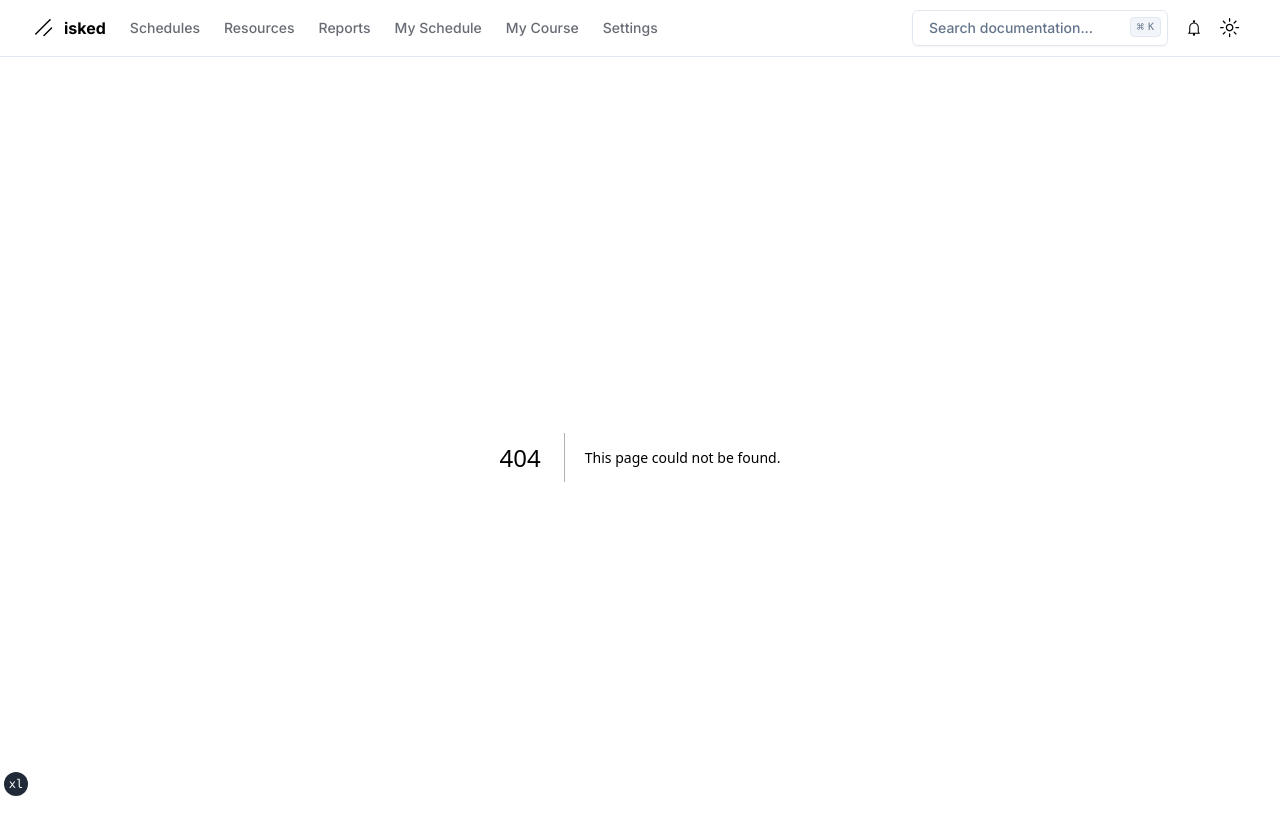
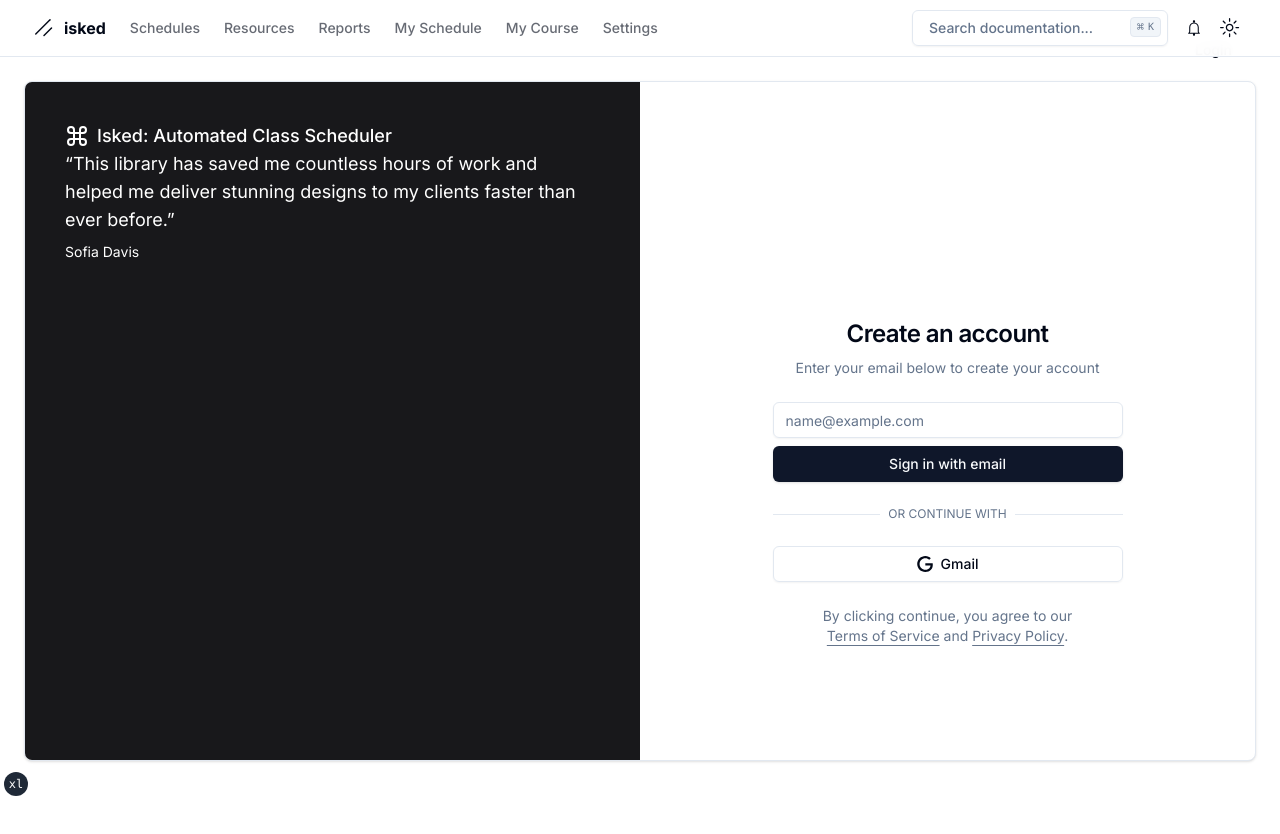
Before and after one commit to AXen-02/isked, a Next.js app: page /authentication in a window 1280 px wide. Before the commit this address had no page. Shown: the top 834 px of the page. After the commit the page ends 800 px from the top, so only its background shows below. Built offline with nearby package versions, Linux system fonts and the light colour scheme.

Commit message:
save: edit authpage

```diff
--- a/package.json
+++ b/package.json
@@ -13,8 +13,10 @@
     "@radix-ui/react-dialog": "^1.0.4",
     "@radix-ui/react-dropdown-menu": "^2.0.5",
     "@radix-ui/react-icons": "^1.3.0",
+    "@radix-ui/react-label": "^2.0.2",
     "@radix-ui/react-scroll-area": "^1.0.4",
     "@radix-ui/react-slot": "^1.0.2",
+    "@radix-ui/react-tabs": "^1.0.4",
     "@radix-ui/react-tooltip": "^1.0.6",
     "@types/node": "20.4.9",
     "@types/react": "18.2.19",
@@ -31,6 +33,7 @@
     "postcss": "8.4.27",
     "react": "18.2.0",
     "react-dom": "18.2.0",
+    "react-icons": "^4.10.1",
     "tailwind-merge": "^1.14.0",
     "tailwindcss": "3.3.3",
     "tailwindcss-animate": "^1.0.6",
--- /dev/null
+++ b/src/app/authentication/components/user-auth-form.tsx
@@ -0,0 +1,70 @@
+"use client";
+
+import { Icons } from "@/components/icons";
+import { Button } from "@/components/ui/button";
+import { Input } from "@/components/ui/input";
+import { Label } from "@/components/ui/label";
+import { cn } from "@/lib/utils";
+import React from "react";
+
+interface UserAuthFormProps extends React.HTMLAttributes<HTMLDivElement> {}
+
+export function UserAuthForm({ className, ...props }: UserAuthFormProps) {
+  const [isLoading, setIsLoading] = React.useState<boolean>(false);
+
+  async function onSubmit(event: React.SyntheticEvent) {
+    event.preventDefault();
+    setIsLoading(true);
+
+    setTimeout(() => {
+      setIsLoading(false);
+    }, 3000);
+  }
+
+  return (
+    <div className={cn("grid gap-6", className)} {...props}>
+      <form onSubmit={onSubmit}>
+        <div className="grid gap-2">
+          <div className="grid gap-1">
+            <Label className="sr-only" htmlFor="email">
+              Email
+            </Label>
+            <Input
+              id="email"
+              placeholder="name@example.com"
+              type="email"
+              autoCapitalize="none"
+              autoComplete="email"
+              autoCorrect="off"
+              disabled={isLoading}
+            />
+          </div>
+          <Button disabled={isLoading}>
+            {isLoading && (
+              <Icons.spinner className="mr-2 h-4 w-4 animate-spin" />
+            )}
+            Sign in with email
+          </Button>
+        </div>
+      </form>
+      <div className="relative">
+        <div className="absolute inset-0 flex items-center">
+          <span className="w-full border-t" />
+        </div>
+        <div className="relative flex justify-center text-xs uppercase">
+          <span className="bg-background px-2 text-muted-foreground">
+            Or continue with
+          </span>
+        </div>
+      </div>
+      <Button variant="outline" type="button" disabled={isLoading}>
+        {isLoading ? (
+          <Icons.spinner className="mr-2 h-4 w-4 animate-spin" />
+        ) : (
+          <Icons.google className="mr-2 h-4 w-4" />
+        )}{" "}
+        Gmail
+      </Button>
+    </div>
+  );
+}
--- /dev/null
+++ b/src/app/authentication/page.tsx
@@ -0,0 +1,92 @@
+import { FC } from "react";
+
+import { UserAuthForm } from "./components/user-auth-form";
+import { Metadata } from "next";
+import Link from "next/link";
+import { cn } from "@/lib/utils";
+import { buttonVariants } from "@/components/ui/button";
+
+export const metadata: Metadata = {
+  title: "Authentication",
+  description: "Authentication forms built using the components.",
+};
+
+interface AuthenticationPageProps {}
+
+const AuthenticationPage: FC<AuthenticationPageProps> = ({}) => {
+  return (
+    <>
+      <div className="container flex h-[800px] flex-col items-center justify-center md:grid lg:max-w-none lg:grid-cols-2 lg:px-0">
+        <Link
+          href="/authentication"
+          className={cn(
+            buttonVariants({ variant: "ghost" }),
+            "absolute right-4 top-4 md:right-8 md:top-8"
+          )}
+        >
+          Login
+        </Link>
+        <div className="relative hidden h-full flex-col bg-muted p-10 text-white dark:border-r lg:flex">
+          <div className="absolute inset-0 bg-zinc-900" />
+          <div className="relative z-20 flex items-center text-lg font-medium">
+            <svg
+              xmlns="http://www.w3.org/2000/svg"
+              viewBox="0 0 24 24"
+              fill="none"
+              stroke="currentColor"
+              strokeWidth="2"
+              strokeLinecap="round"
+              strokeLinejoin="round"
+              className="mr-2 h-6 w-6"
+            >
+              <path d="M15 6v12a3 3 0 1 0 3-3H6a3 3 0 1 0 3 3V6a3 3 0 1 0-3 3h12a3 3 0 1 0-3-3" />
+            </svg>
+            Isked: Automated Class Scheduler
+          </div>
+          <div className="z-20">
+            <blockquote className="space-y-2">
+              <p className="text-lg">
+                &ldquo;This library has saved me countless hours of work and
+                helped me deliver stunning designs to my clients faster than
+                ever before.&rdquo;
+              </p>
+              <footer className="text-sm">Sofia Davis</footer>
+            </blockquote>
+          </div>
+        </div>
+        <div className="lg:p-8">
+          <div className="mx-auto flex w-full flex-col justify-center space-y-6 sm:w-[350px]">
+            <div className="flex flex-col space-y-2 text-center">
+              <h1 className="text-2xl font-semibold tracking-tight">
+                Create an account
+              </h1>
+              <p className="text-sm text-muted-foreground">
+                Enter your email below to create your account
+              </p>
+            </div>
+            <UserAuthForm />
+            <p className="px-8 text-center text-sm text-muted-foreground">
+              By clicking continue, you agree to our{" "}
+              <Link
+                href="/terms"
+                className="underline underline-offset-4 hover:text-primary"
+              >
+                Terms of Service
+              </Link>{" "}
+              and{" "}
+              <Link
+                href="/privacy"
+                className="underline underline-offset-4 hover:text-primary"
+              >
+                Privacy Policy
+              </Link>
+              .
+            </p>
+          </div>
+        </div>
+      </div>
+    </>
+  );
+};
+
+export default AuthenticationPage;
--- a/src/app/layout.tsx
+++ b/src/app/layout.tsx
@@ -69,7 +69,9 @@
           <div className="relative flex min-h-screen flex-col">
             <div className="flex-1">
               <SiteHeader />
-              <div className="flex-1">{children}</div>
+              <div className="max-h-[85vh] m-6 overflow-hidden rounded-[0.5rem] border bg-background shadow">
+                {children}
+              </div>
               {/* <SiteFooter />*/}
             </div>
           </div>
--- a/src/components/icons.tsx
+++ b/src/components/icons.tsx
@@ -1,6 +1,9 @@
 type IconProps = React.HTMLAttributes<SVGElement>;
 
+import { AiFillGoogleCircle } from "react-icons/ai";
+
 export const Icons = {
+  // svg
   logo: (props: IconProps) => (
     <svg xmlns="http://www.w3.org/2000/svg" viewBox="0 0 256 256" {...props}>
       <rect width="256" height="256" fill="none" />
@@ -139,4 +142,8 @@
       <path d="M21 12a9 9 0 1 1-6.219-8.56" />
     </svg>
   ),
+  // react-icon
+  google2: (props: React.HTMLAttributes<SVGElement>) => {
+    return <AiFillGoogleCircle {...props} />;
+  },
 };
--- /dev/null
+++ b/src/components/ui/input.tsx
@@ -0,0 +1,25 @@
+import * as React from "react"
+
+import { cn } from "@/lib/utils"
+
+export interface InputProps
+  extends React.InputHTMLAttributes<HTMLInputElement> {}
+
+const Input = React.forwardRef<HTMLInputElement, InputProps>(
+  ({ className, type, ...props }, ref) => {
+    return (
+      <input
+        type={type}
+        className={cn(
+          "flex h-9 w-full rounded-md border border-input bg-transparent px-3 py-1 text-sm shadow-sm transition-colors file:border-0 file:bg-transparent file:text-sm file:font-medium placeholder:text-muted-foreground focus-visible:outline-none focus-visible:ring-1 focus-visible:ring-ring disabled:cursor-not-allowed disabled:opacity-50",
+          className
+        )}
+        ref={ref}
+        {...props}
+      />
+    )
+  }
+)
+Input.displayName = "Input"
+
+export { Input }
--- /dev/null
+++ b/src/components/ui/label.tsx
@@ -0,0 +1,26 @@
+"use client"
+
+import * as React from "react"
+import * as LabelPrimitive from "@radix-ui/react-label"
+import { cva, type VariantProps } from "class-variance-authority"
+
+import { cn } from "@/lib/utils"
+
+const labelVariants = cva(
+  "text-sm font-medium leading-none peer-disabled:cursor-not-allowed peer-disabled:opacity-70"
+)
+
+const Label = React.forwardRef<
+  React.ElementRef<typeof LabelPrimitive.Root>,
+  React.ComponentPropsWithoutRef<typeof LabelPrimitive.Root> &
+    VariantProps<typeof labelVariants>
+>(({ className, ...props }, ref) => (
+  <LabelPrimitive.Root
+    ref={ref}
+    className={cn(labelVariants(), className)}
+    {...props}
+  />
+))
+Label.displayName = LabelPrimitive.Root.displayName
+
+export { Label }
--- /dev/null
+++ b/src/components/ui/tabs.tsx
@@ -0,0 +1,55 @@
+"use client"
+
+import * as React from "react"
+import * as TabsPrimitive from "@radix-ui/react-tabs"
+
+import { cn } from "@/lib/utils"
+
+const Tabs = TabsPrimitive.Root
+
+const TabsList = React.forwardRef<
+  React.ElementRef<typeof TabsPrimitive.List>,
+  React.ComponentPropsWithoutRef<typeof TabsPrimitive.List>
+>(({ className, ...props }, ref) => (
+  <TabsPrimitive.List
+    ref={ref}
+    className={cn(
+      "inline-flex h-9 items-center justify-center rounded-lg bg-muted p-1 text-muted-foreground",
+      className
+    )}
+    {...props}
+  />
+))
+TabsList.displayName = TabsPrimitive.List.displayName
+
+const TabsTrigger = React.forwardRef<
+  React.ElementRef<typeof TabsPrimitive.Trigger>,
+  React.ComponentPropsWithoutRef<typeof TabsPrimitive.Trigger>
+>(({ className, ...props }, ref) => (
+  <TabsPrimitive.Trigger
+    ref={ref}
+    className={cn(
+      "inline-flex items-center justify-center whitespace-nowrap rounded-md px-3 py-1 text-sm font-medium ring-offset-background transition-all focus-visible:outline-none focus-visible:ring-2 focus-visible:ring-ring focus-visible:ring-offset-2 disabled:pointer-events-none disabled:opacity-50 data-[state=active]:bg-background data-[state=active]:text-foreground data-[state=active]:shadow",
+      className
+    )}
+    {...props}
+  />
+))
+TabsTrigger.displayName = TabsPrimitive.Trigger.displayName
+
+const TabsContent = React.forwardRef<
+  React.ElementRef<typeof TabsPrimitive.Content>,
+  React.ComponentPropsWithoutRef<typeof TabsPrimitive.Content>
+>(({ className, ...props }, ref) => (
+  <TabsPrimitive.Content
+    ref={ref}
+    className={cn(
+      "mt-2 ring-offset-background focus-visible:outline-none focus-visible:ring-2 focus-visible:ring-ring focus-visible:ring-offset-2",
+      className
+    )}
+    {...props}
+  />
+))
+TabsContent.displayName = TabsPrimitive.Content.displayName
+
+export { Tabs, TabsList, TabsTrigger, TabsContent }
```
Also changed, not shown: 1 other file (tests, documents, lock files or other folders).
